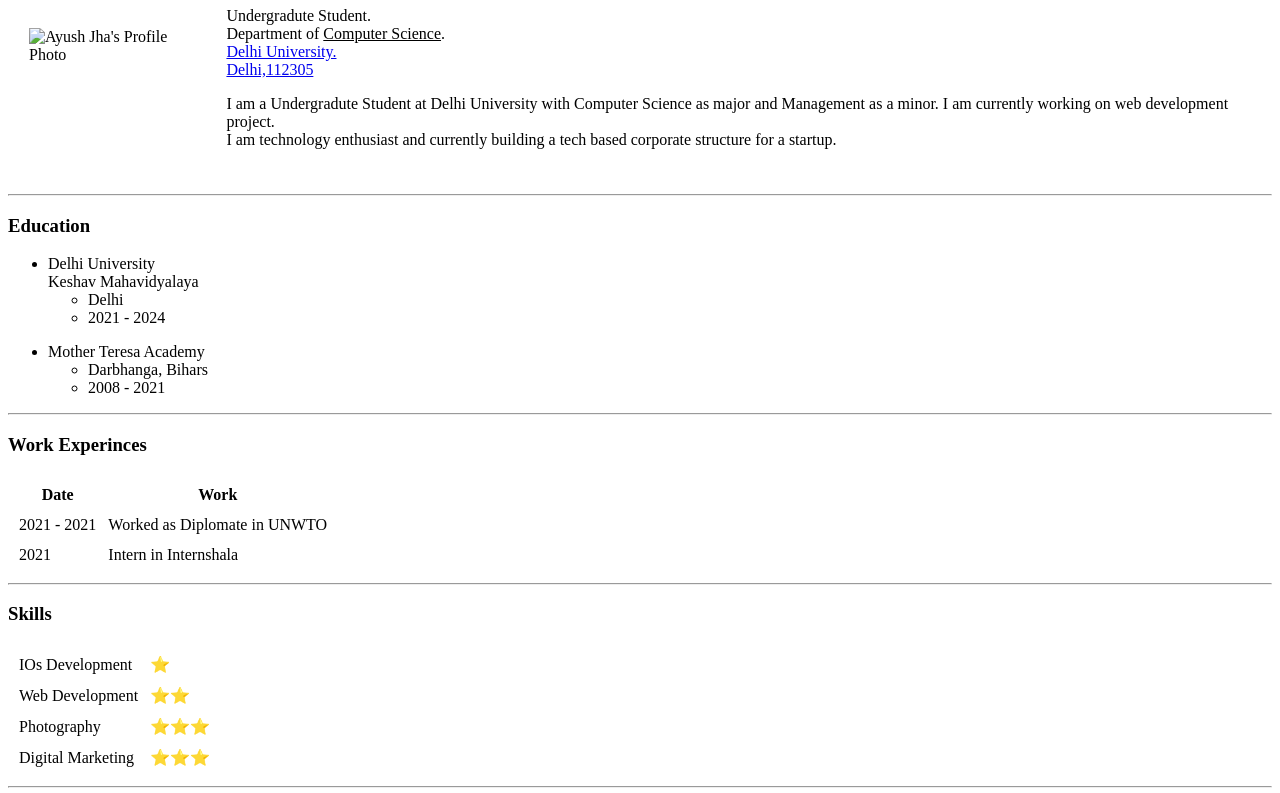
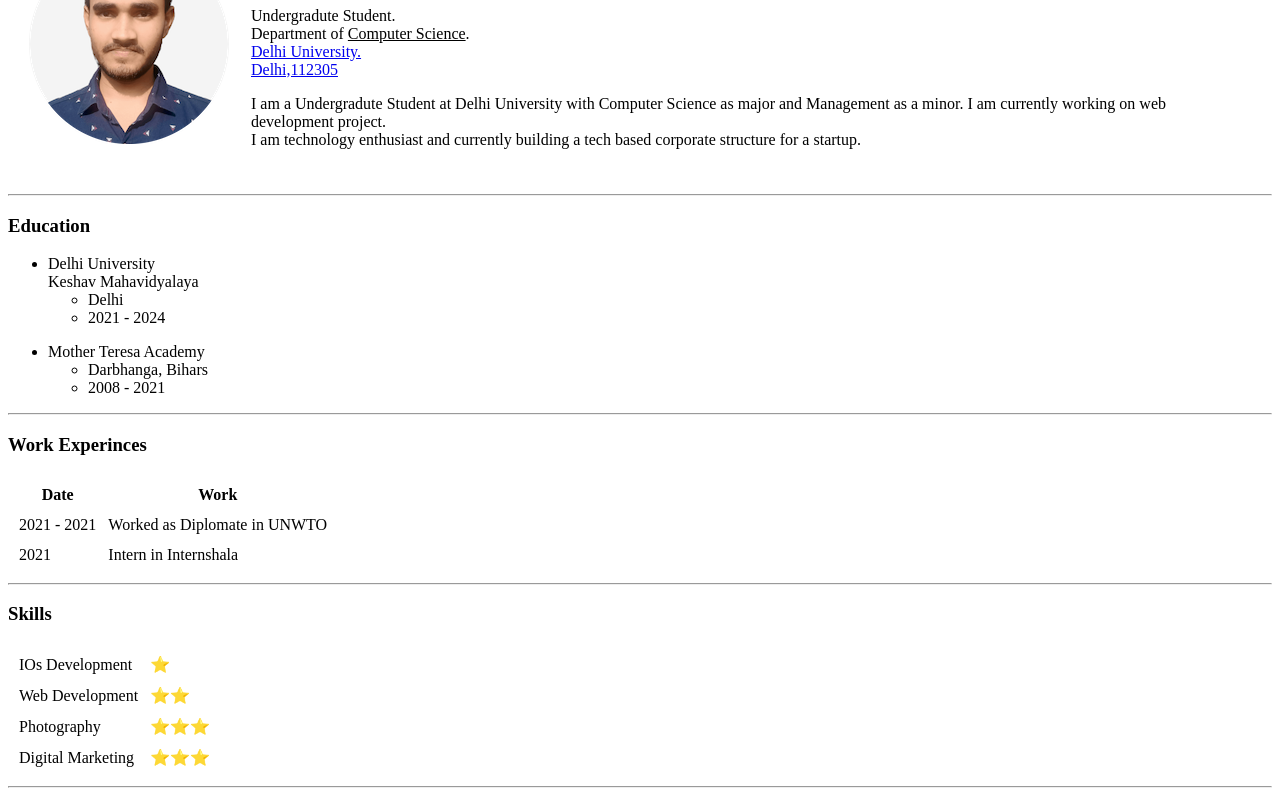
Before and after one commit to Ayushjha132/CV, a plain HTML site: page index.html in a window 1280 px wide. Shown: the part 102-895 px from the top of the page. Drawn offline with Linux system fonts and the light colour scheme.

Commit message:
Change image souce.
Changed index code this time with reference to uploaded image file.

```diff
--- a/index.html
+++ b/index.html
@@ -10,7 +10,7 @@
 <body>
   <table cellspacing="20">
     <tr>
-      <td><img src="image/ayush.png" alt="Ayush Jha's Profile Photo"></td>
+      <td><img src="Image/Ayush Jha Photo-modified.png" alt="Ayush Jha's Profile Photo"></td>
       <td>
         <h1>Ayush Kumar Jha</h1>
         <p>Undergradute Student.<br>Department of
```
